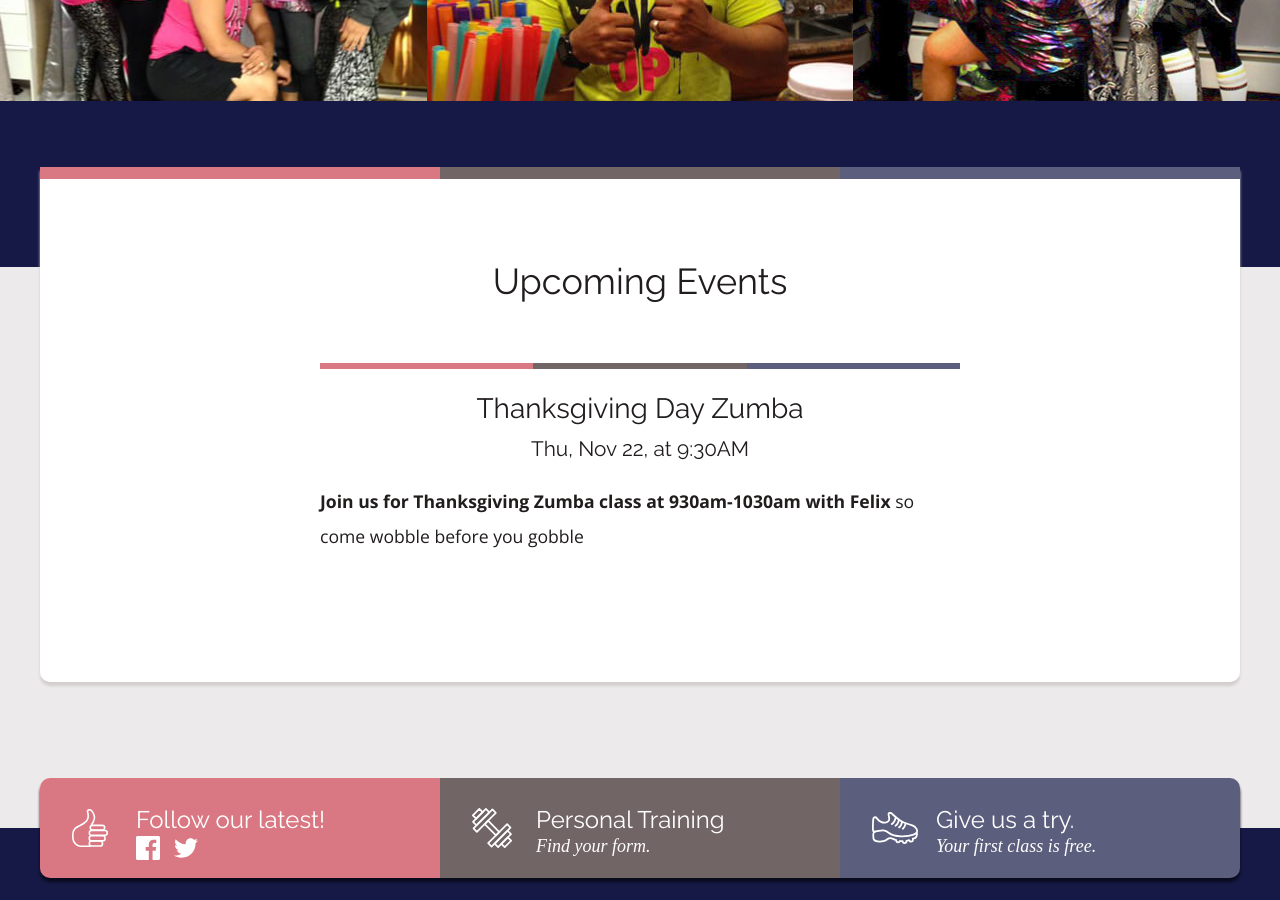
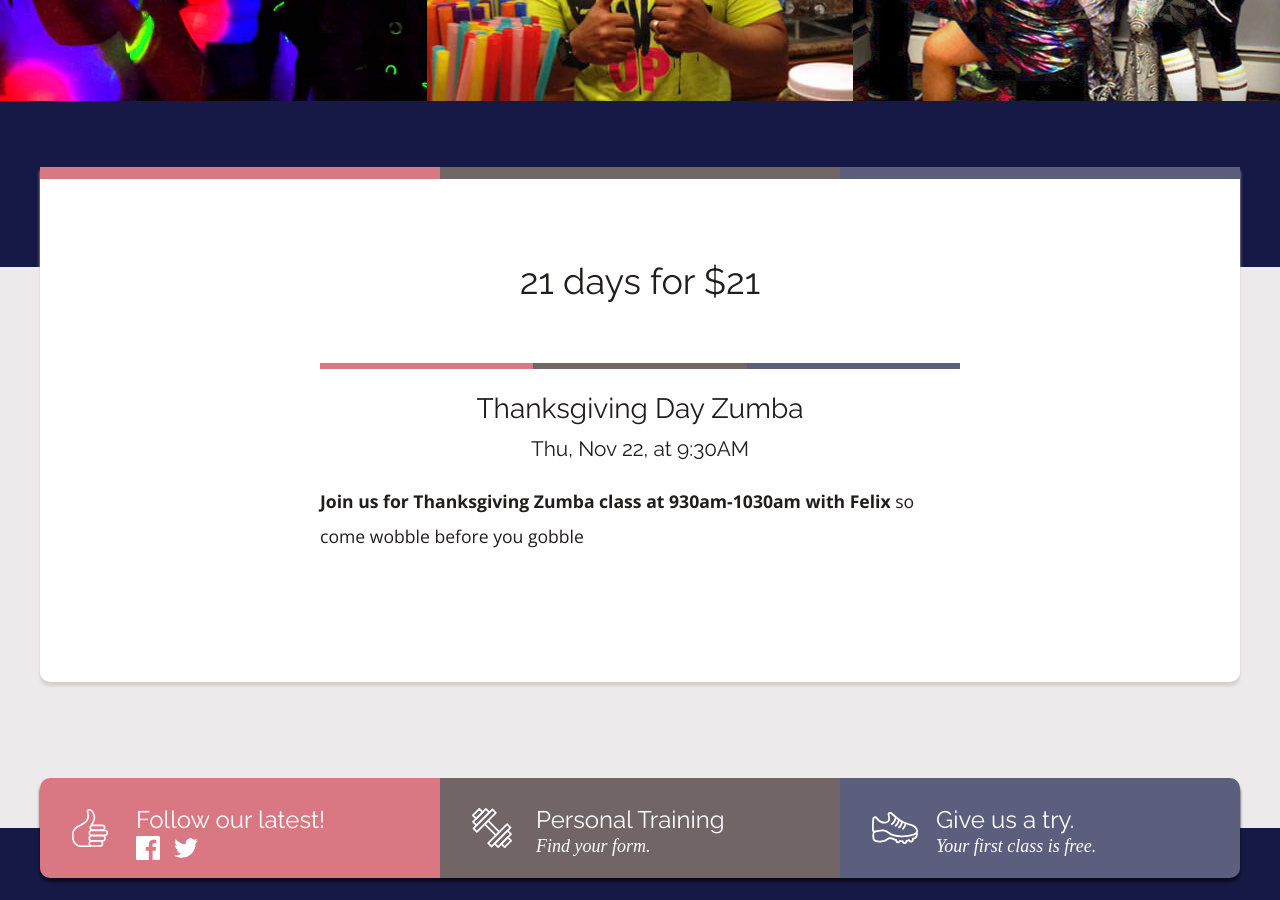
Before and after one commit to rwstone/shapeitup, a Jekyll site: the page built from events/index.md, in a window 1280 px wide and 900 px high, scrolled down 377 px. Built offline with Jekyll 4.4.1, drawn with Linux system fonts in a browser that asks for light colours; some web fonts are replaced.

Commit message:
Updated Index

```diff
--- a/events/index.md
+++ b/events/index.md
@@ -1,8 +1,8 @@
 ---
-title: Upcoming Events
+title: 21 days for $21
 date: 2018-11-14 06:03:00 -05:00
 banner:
-- image: "/img/billboards/zumba_pink_out.jpg"
+- image: "/uploads/zumba%20glow%20party-1fd3d6.jpg"
 - image: "/img/billboards/zumba_mardi_gras_felix.jpg"
 - image: "/img/billboards/zumba_disco.jpg"
 title_seo: Upcoming Events, News and Promotions | Shape It Up Fitness
@@ -10,3 +10,11 @@
   holiday closures.
 layout: events
 ---
+
+**21 days of unlimited classes for $21.00
+Starts January 1,2019!**
+
+This offer is for New Members, and members who haven't taken classes in the last 90 days.
+
+Other Packages are: $30 unlimited monthly classes, and
+$40 for 10 pre-paid classes (expires in 60days).
```
